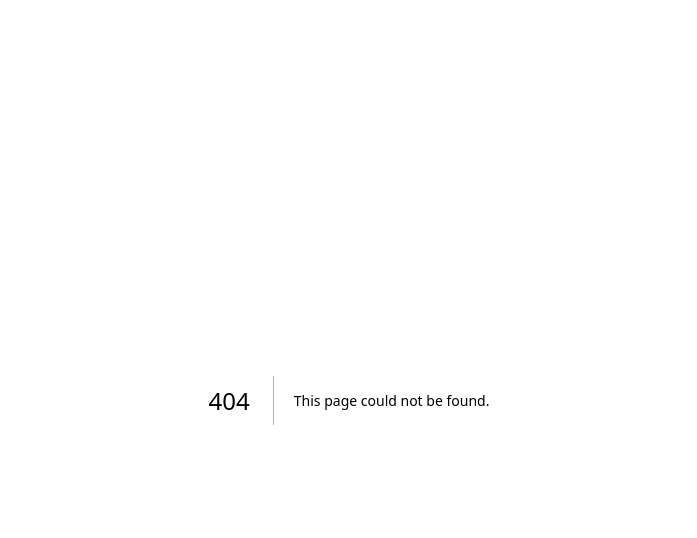
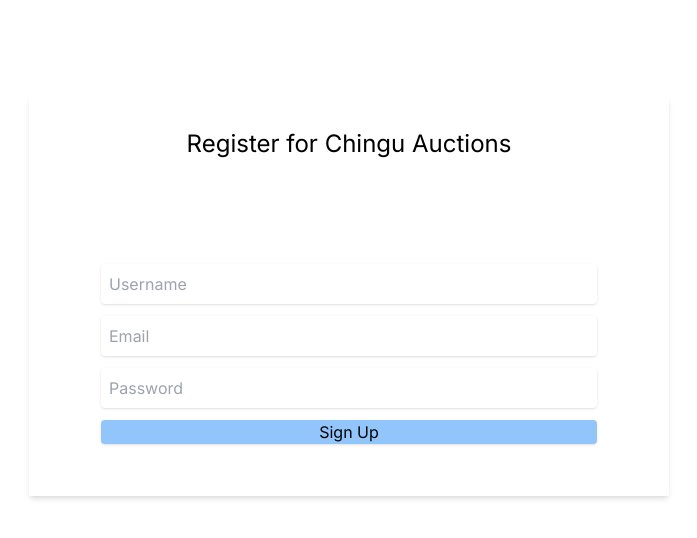
Before and after one commit to chingu-voyages/v45-tier3-team-46, a Next.js app in the folder chingu-auction-app/: page /signup in a window 1280 px wide. Before the commit this address had no page. Shown: the top 538 px of the page, without its empty margins (291-988 px from the left). Built offline with nearby package versions, Linux system fonts and the light colour scheme.

Commit message:
Add signup form

```diff
--- /dev/null
+++ b/chingu-auction-app/app/signup/page.tsx
@@ -0,0 +1,68 @@
+"use client"
+import React, { useState } from 'react'
+
+const SignUp = () => {
+  const [formData, setFormData] = useState({
+    username: '',
+    email: '',
+    password: ''
+  })
+
+  const handleChange = (event: React.ChangeEvent<HTMLInputElement>) => {
+    const { name, value }: { name: string, value: string } = event.target
+    setFormData((prevFormData) => ({ ...prevFormData, [name]: value }))
+  }
+
+  const handleSubmit = async (event: React.FormEvent) => {
+    event.preventDefault()
+
+    const newUser = {
+      username: formData.username,
+      email: formData.email,
+      password: formData.password
+    }
+
+    const response = await fetch('/api/signup', {
+        method: 'POST',
+        body: JSON.stringify(newUser)
+    })
+    console.log(response)
+  }
+
+  return (
+    <div className="flex-col m-auto sm:shadow-md w-7/8 sm:w-1/2">
+      <h1 className="text-2xl text-center mt-24 p-8 mb-3">Register for Chingu Auctions</h1>
+      <form className="flex flex-col gap-3 m-10 p-8" onSubmit={handleSubmit}>
+        <input
+          className="shadow rounded p-2"
+          type="text"
+          name="username"
+          value={formData.username}
+          onChange={handleChange}
+          placeholder="Username"
+        />
+        <input
+          className="shadow rounded p-2"
+          type="email"
+          name="email"
+          value={formData.email}
+          onChange={handleChange}
+          placeholder="Email"
+        />
+        <input
+          className="shadow rounded p-2"
+          type="password"
+          name="password"
+          value={formData.password}
+          onChange={handleChange}
+          placeholder="Password"
+        />
+        <button type="submit" className="rounded shadow w-auto bg-blue-300 mb-5">
+          Sign Up
+        </button>
+      </form>
+    </div>
+  )
+}
+
+export default SignUp
```
